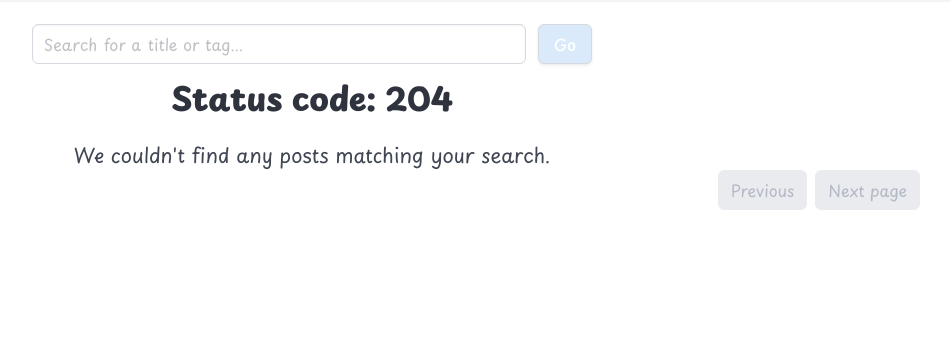
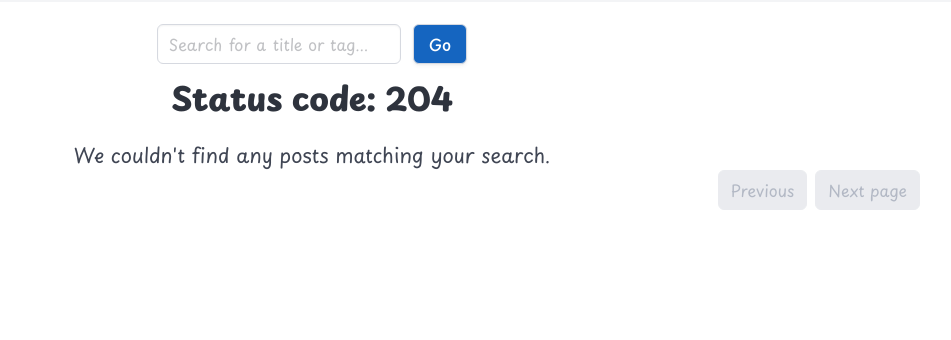
Before and after one commit to sheikhartin/daftar, a Django app: page /posts/ in a window 1280 px wide. Shown: the part 84-424 px from the top of the page, without its empty margins (328-1279 px from the left). Run offline with Django 5.2, Linux system fonts and the light colour scheme; data that the repository does not hold is empty.

Commit message:
Manipulation of colors again

```diff
--- a/portfolio/templates/all_posts.html
+++ b/portfolio/templates/all_posts.html
@@ -4,18 +4,18 @@
 {% block content %}
 <div class="container mt-5 mx-auto is-fluid">
   <form action="{% url 'all_posts' %}" method="get">
-    <div class="field mb-4 is-grouped is-justify-content-center">
+    <div class="field mb-4 mx-2 is-grouped is-justify-content-center">
       <p class="control">
         <input
           class="input"
           type="text"
           name="query"
           placeholder="Search for a title or tag..."
-          size="45%"
+          size="20%"
         />
       </p>
       <p class="control">
-        <button class="button has-background-primary-light" type="submit">
+        <button class="button" type="submit">
           Go
         </button>
       </p>
@@ -54,7 +54,7 @@
   >
     {% if posts.has_previous %}
     <a
-      class="pagination-previous has-background-primary-light"
+      class="pagination-previous"
       href="?page={{ posts.previous_page_number }}{% if query is not None %}&query={{ query }}{% endif %}"
       >Previous</a
     >
@@ -62,7 +62,7 @@
     <a class="pagination-previous" disabled>Previous</a>
     {% endif %} {% if posts.has_next %}
     <a
-      class="pagination-next has-background-primary-light"
+      class="pagination-next"
       href="?page={{ posts.next_page_number }}{% if query is not None %}&query={{ query }}{% endif %}"
       >Next page</a
     >
--- a/portfolio/templates/edit_post.html
+++ b/portfolio/templates/edit_post.html
@@ -14,7 +14,7 @@
           rows="20"
         >{{ post.content }}</textarea>
         <p class="control mt-2">
-          <button class="button is-primary is-fullwidth">
+          <button class="button is-fullwidth">
             <span class="icon">
               <i class="fas fa-check"></i>
             </span>
--- a/portfolio/templates/single_post.html
+++ b/portfolio/templates/single_post.html
@@ -16,7 +16,7 @@
     </div>
     {% if is_writer %}
     <a
-      class="button is-primary is-fullwidth"
+      class="button is-fullwidth"
       href="{% url 'edit_post' post.slug %}"
     >
       <span class="icon">
```
